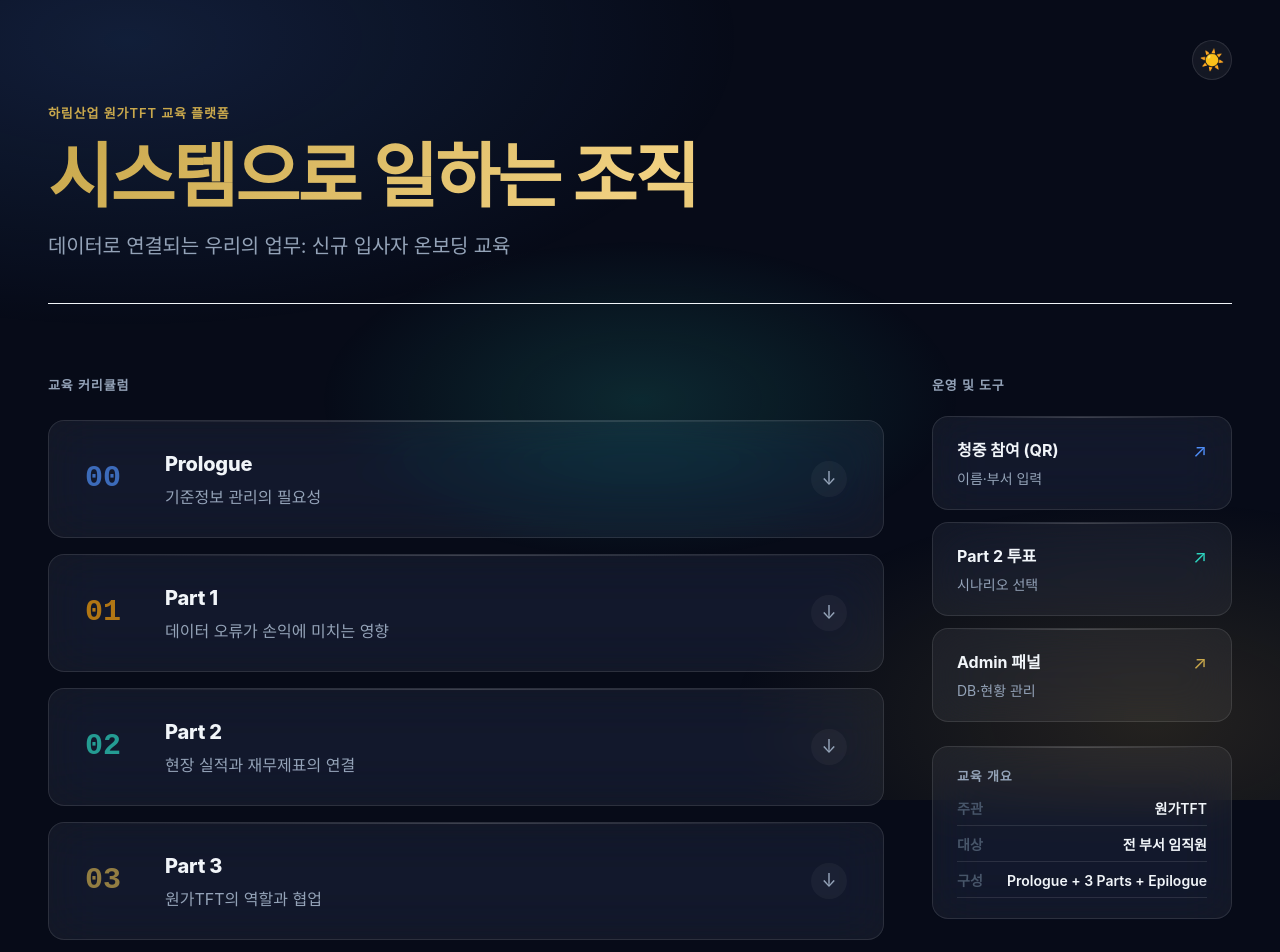
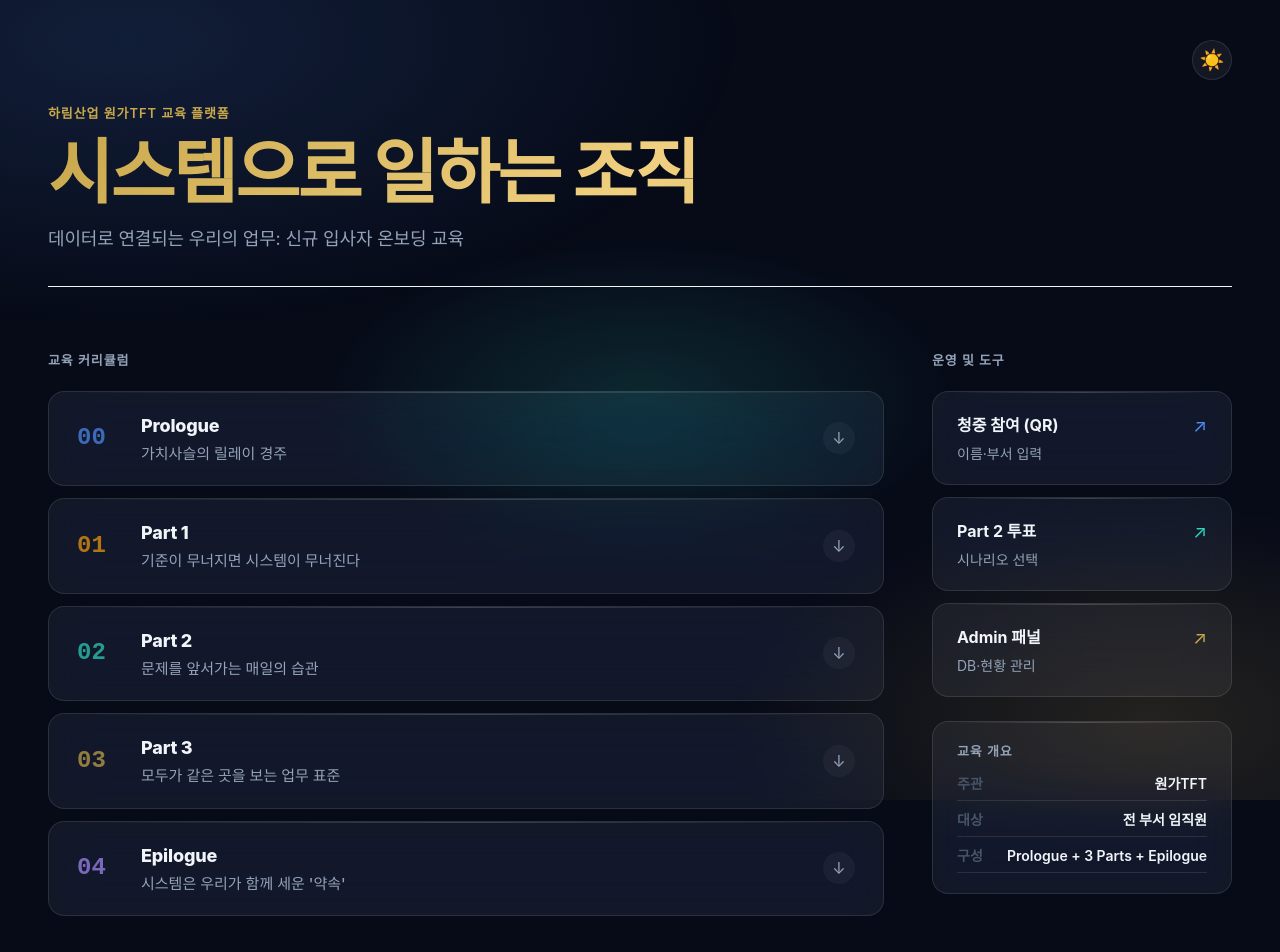
Before and after one commit to crusade153/onboarding, a Next.js app: page / in a window 1280 px wide. Shown: the top 952 px of the page. Built offline with nearby package versions, Linux system fonts and the light colour scheme.

Commit message:
메인페이지수정

```diff
--- a/src/app/page.tsx
+++ b/src/app/page.tsx
@@ -10,54 +10,52 @@ const SLIDES = [
     href: '/prologue',
     step: '00',
     label: 'Prologue',
-    desc: '기준정보 관리의 필요성',
+    desc: '가치사슬의 릴레이 경주',
     color: '#4F8EF7',
     image: '/cover-prologue.jpg',
-    message: '기준정보(Master Data)의 정확성은 전사 시스템의 기반입니다. 현재 부서별로 분산된 데이터를 하나의 통합된 흐름으로 연결하여, 업무 효율을 높이고 결산의 정확도를 확보하는 과정을 안내합니다.'
+    message: '내 업무의 결과는 다음 사람의 시작점입니다. 마케팅에서 기획한 신제품이 영업의 수주로 이어지고, 구매가 자재를 발주하면, 생산 현장이 기계를 돌립니다. 물류가 트럭에 제품을 싣고 출발하면, 재무가 최종적으로 우리가 번 돈을 계산하며 결승선을 통과합니다. 우리는 각자의 부서에서 서로의 데이터를 믿고 이어달리는 거대한 가치사슬(Value Chain)의 릴레이 경주를 하고 있습니다.'
   },
   {
     href: '/part1',
     step: '01',
     label: 'Part 1',
-    desc: '데이터 오류가 손익에 미치는 영향',
+    desc: '기준이 무너지면 시스템이 무너진다',
     color: '#F59E0B',
     image: '/cover-part1.jpg',
-    message: 'BOM 수율이나 판가 단위(UoM) 등 핵심 기준정보의 입력 오류가 전체 원가 및 손익에 미치는 영향을 시뮬레이션합니다. 사소한 데이터 오입력이 재무제표에 어떤 차이를 발생시키는지 직관적으로 확인해 봅니다.'
+    message: '나의 사소한 \'0\' 하나가 현장의 트럭을 멈추고, 10억 원의 결산 오류를 만듭니다. 각 부서의 데이터가 어떻게 연결되고, 한 줄의 오타가 어떤 나비효과를 부르는지 확인합니다.'
   },
   {
     href: '/part2',
     step: '02',
     label: 'Part 2',
-    desc: '현장 실적과 재무제표의 연결',
+    desc: ' 문제를 앞서가는 매일의 습관',
     color: '#2DD4BF',
     image: '/cover-part2.jpg',
-    message: '현장에서의 자재 출고와 생산 실적 등록이 ERP 시스템 내에서 제조원가와 매출원가로 변환되는 과정을 살펴봅니다. 각 부서의 물리적 업무가 시스템 상의 재무 수치로 어떻게 연결되는지 파악할 수 있습니다.'
+    message: 'Part 1에서 본 끔찍한 나비효과를 막는 방법은 멀리 있지 않습니다. 손익의 왜곡을 역추적해보면 결국 시스템의 근간인 \'기준정보\'와 그것을 다루는 \'우리의 습관\'에 도달하게 됩니다.'
   },
   {
     href: '/part3',
     step: '03',
     label: 'Part 3',
-    desc: '원가TFT의 역할과 협업',
+    desc: '모두가 같은 곳을 보는 업무 표준',
     color: '#C9A84C',
     image: '/cover-part3.jpg',
-    message: '수작업 데이터 취합과 엑셀 검증에 소요되는 시간을 줄이고, 시스템 기반의 자동화를 통해 데이터 분석과 사전 시뮬레이션 업무로 전환하는 원가TFT의 비전과 타 부서와의 협업 가이드를 소개합니다.'
+    message: 'Part 1의 \'정확한 기준정보\'와 Part 2의 \'철저한 일일관리\'가 만나면 엑셀 수작업은 사라집니다. 단절된 지식을 연결하여 탄생한 10개의 무인 자동화 대시보드를 소개합니다.'
   },
   {
     href: '/epilogue',
     step: '04',
     label: 'Epilogue',
-    desc: '정확한 시스템 구축을 위한 실천',
+    desc: '시스템은 우리가 함께 세운 \'약속\'',
     color: '#A78BFA',
     image: '/cover-epilogue.jpg',
-    message: '투명하고 정확한 손익 관리는 전 부서의 정확한 데이터 입력에서 시작됩니다. 본 교육을 통해 논의된 각 부서별 기준정보 관리 가이드라인과 실천 사항을 최종 정리하고 마무리합니다.'
+    message: '투명하고 정확한 손익 관리는 전 부서의 정확한 데이터 입력에서 시작됩니다. 시스템은 단순히 주어지는 것이 아닙니다. 시스템은 우리가 함께 세운 \'약속\'입니다.'
   },
 ];
 
 export default function Home() {
   const { theme, toggleTheme } = useTheme();
-  // 첫 번째 아코디언(Prologue)을 기본으로 열어둡니다.
   const [activeIdx, setActiveIdx] = useState<number | null>(null);
-  // 이미지 로드 실패 상태를 인덱스별로 관리합니다.
   const [imageErrors, setImageErrors] = useState<Record<number, boolean>>({});
 
   const toggleAccordion = (idx: number) => {
@@ -70,7 +68,6 @@ export default function Home() {
 
   return (
     <div style={{ minHeight: '100vh', position: 'relative', zIndex: 1 }}>
-      {/* 🚀 maxWidth를 1300으로 늘려 화면을 더 시원하게 확장했습니다. */}
       <div style={{ maxWidth: 1300, margin: '0 auto', padding: '40px 48px 80px' }}>
 
         {/* Theme Toggle Button */}
@@ -79,16 +76,9 @@ export default function Home() {
             onClick={toggleTheme}
             className="btn-ghost"
             style={{
-              display: 'flex',
-              alignItems: 'center',
-              justifyContent: 'center',
-              width: '40px',
-              height: '40px',
-              borderRadius: '50%',
-              fontSize: '1.25rem',
-              border: '1px solid var(--glass-border)',
-              cursor: 'pointer',
-              transition: 'all 0.2s ease'
+              display: 'flex', alignItems: 'center', justifyContent: 'center',
+              width: '40px', height: '40px', borderRadius: '50%', fontSize: '1.25rem',
+              border: '1px solid var(--glass-border)', cursor: 'pointer', transition: 'all 0.2s ease'
             }}
             aria-label="테마 전환"
           >
@@ -97,21 +87,19 @@ export default function Home() {
         </div>
 
         {/* Header */}
-        <div style={{ marginBottom: 72 }}>
-          <p className="caption" style={{ color: 'var(--gold)', marginBottom: 16 }}>하림산업 원가TFT 교육 플랫폼</p>
-          {/* SYSTEMA를 시스템으로 일하는 조직으로 변경 */}
+        <div style={{ marginBottom: 64 }}>
+          <p className="caption" style={{ color: 'var(--gold)', marginBottom: 12 }}>하림산업 원가TFT 교육 플랫폼</p>
           <h1 className="display text-gold" style={{ marginBottom: 16 }}>시스템으로 일하는 조직</h1>
-          <p style={{ fontSize: '1.25rem', color: 'var(--text2)', maxWidth: 600, lineHeight: 1.7, letterSpacing: '-0.01em' }}>
+          <p style={{ fontSize: '1.125rem', color: 'var(--text2)', maxWidth: 600, lineHeight: 1.6, letterSpacing: '-0.01em' }}>
             데이터로 연결되는 우리의 업무: 신규 입사자 온보딩 교육
           </p>
-          <hr className="divider" style={{ marginTop: 40 }} />
+          <hr className="divider" style={{ marginTop: 32 }} />
         </div>
 
-        {/* 🚀 좌측 슬라이드 영역의 비율(1fr)이 더 커지도록 우측 메뉴의 크기를 300px로 줄였습니다. */}
         <div style={{ display: 'grid', gridTemplateColumns: '1fr 300px', gap: 48, alignItems: 'start' }}>
 
           {/* Interactive Accordion Slides */}
-          <div style={{ display: 'flex', flexDirection: 'column', gap: 16 }}>
+          <div style={{ display: 'flex', flexDirection: 'column', gap: 12 }}>
             <p className="caption" style={{ marginBottom: 8 }}>교육 커리큘럼</p>
 
             {SLIDES.map((s, idx) => {
@@ -125,58 +113,53 @@ export default function Home() {
                   borderColor: isActive ? `${s.color}60` : 'var(--glass-border)',
                   background: isActive ? 'var(--glass-hover)' : 'var(--glass)'
                 }}>
-                  {/* Accordion Header (더 시원한 패딩 적용) */}
+                  {/* 슬림해진 Accordion Header */}
                   <div
                     onClick={() => toggleAccordion(idx)}
                     style={{
-                      padding: '28px 36px',
-                      display: 'flex',
-                      alignItems: 'center',
-                      gap: 24,
-                      cursor: 'pointer'
+                      padding: '20px 28px', // 여백 축소
+                      display: 'flex', alignItems: 'center', gap: 20, cursor: 'pointer'
                     }}
                   >
-                    <span style={{ fontFamily: 'monospace', fontSize: '1.875rem', fontWeight: 900, color: s.color, width: 56, flexShrink: 0, opacity: isActive ? 1 : 0.7, transition: 'opacity 0.3s' }}>
+                    <span style={{ fontFamily: 'monospace', fontSize: '1.5rem', fontWeight: 900, color: s.color, width: 44, flexShrink: 0, opacity: isActive ? 1 : 0.7, transition: 'opacity 0.3s' }}>
                       {s.step}
                     </span>
                     <div style={{ flex: 1 }}>
-                      <p style={{ fontWeight: 800, fontSize: '1.25rem', color: 'var(--text)', marginBottom: 6, letterSpacing: '-0.01em' }}>{s.label}</p>
-                      <p style={{ fontSize: '1rem', color: 'var(--text2)' }}>{s.desc}</p>
+                      <div style={{ display: 'flex', alignItems: 'baseline', gap: 12, marginBottom: 4 }}>
+                        <p style={{ fontWeight: 800, fontSize: '1.125rem', color: 'var(--text)', letterSpacing: '-0.01em' }}>{s.label}</p>
+                      </div>
+                      <p style={{ fontSize: '0.9375rem', color: 'var(--text2)', fontWeight: 500 }}>{s.desc}</p>
                     </div>
                     <div style={{
-                      width: 36, height: 36, borderRadius: '50%', background: 'var(--glass-light)',
+                      width: 32, height: 32, borderRadius: '50%', background: 'var(--glass-light)',
                       display: 'flex', alignItems: 'center', justifyContent: 'center',
                       transform: isActive ? 'rotate(180deg)' : 'rotate(0deg)',
                       transition: 'transform 0.4s cubic-bezier(0.4, 0, 0.2, 1)', color: 'var(--text2)',
-                      fontSize: '1.125rem'
+                      fontSize: '1rem'
                     }}>
                       ↓
                     </div>
                   </div>
 
-                  {/* Accordion Body (확장 영역) */}
+                  {/* 슬림해진 Accordion Body */}
                   <div style={{
-                    maxHeight: isActive ? '1000px' : '0px',
+                    maxHeight: isActive ? '600px' : '0px',
                     opacity: isActive ? 1 : 0,
                     transition: 'max-height 0.5s cubic-bezier(0.4, 0, 0.2, 1), opacity 0.4s ease',
                     borderTop: isActive ? '1px solid var(--glass-light)' : 'none'
                   }}>
-                    {/* 확장 시 내부 콘텐츠: 이미지와 텍스트의 크기를 키웠습니다. */}
-                    <div style={{ padding: '36px', display: 'flex', gap: '40px', alignItems: 'stretch' }}>
+                    <div style={{ padding: '24px 28px', display: 'flex', gap: '28px', alignItems: 'stretch' }}>
 
-                      {/* 🖼 이미지 렌더링 영역 (240px -> 320px로 확장) */}
+                      {/* 이미지 영역 축소 */}
                       <div style={{
                         flexShrink: 0,
-                        width: '320px',
-                        height: '213px', // 3:2 비율 유지
-                        borderRadius: '12px',
+                        width: '240px',
+                        height: '160px',
+                        borderRadius: '8px',
                         background: 'var(--glass-light)',
                         border: '1px solid var(--glass-border)',
-                        overflow: 'hidden',
-                        position: 'relative',
-                        display: 'flex',
-                        alignItems: 'center',
-                        justifyContent: 'center',
+                        overflow: 'hidden', position: 'relative',
+                        display: 'flex', alignItems: 'center', justifyContent: 'center',
                       }}>
                         {!hasImageError ? (
                           <Image
@@ -184,19 +167,19 @@ export default function Home() {
                             alt={`${s.label} 커버 이미지`}
                             fill
                             style={{ objectFit: 'cover' }}
-                            sizes="320px"
+                            sizes="240px"
                             onError={() => handleImageError(idx)}
                           />
                         ) : (
-                          <span style={{ color: 'var(--text3)', fontSize: '0.9375rem', fontWeight: 600 }}>
+                          <span style={{ color: 'var(--text3)', fontSize: '0.875rem', fontWeight: 600 }}>
                             {s.image} 필요
                           </span>
                         )}
                       </div>
 
-                      {/* 텍스트 및 버튼 영역 (폰트 사이즈 증대) */}
+                      {/* 텍스트 영역 다듬기 */}
                       <div style={{ flex: 1, display: 'flex', flexDirection: 'column', justifyContent: 'space-between' }}>
-                        <p style={{ fontSize: '1rem', color: 'var(--text2)', lineHeight: 1.75, marginBottom: 24 }}>
+                        <p style={{ fontSize: '0.9375rem', color: 'var(--text2)', lineHeight: 1.6, wordBreak: 'keep-all', marginBottom: 20 }}>
                           {s.message}
                         </p>
 
@@ -204,23 +187,18 @@ export default function Home() {
                           <Link href={s.href} style={{ textDecoration: 'none' }}>
                             <button style={{
                               background: `linear-gradient(135deg, ${s.color}, ${s.color}dd)`,
-                              color: '#fff',
-                              border: 'none',
-                              padding: '14px 32px',
-                              borderRadius: '8px',
-                              fontWeight: 700,
-                              fontSize: '1rem',
-                              cursor: 'pointer',
-                              display: 'inline-flex',
-                              alignItems: 'center',
-                              gap: 10,
-                              boxShadow: `0 4px 14px ${s.color}40`,
+                              color: '#fff', border: 'none',
+                              padding: '10px 24px', // 버튼 크기 축소
+                              borderRadius: '6px',
+                              fontWeight: 700, fontSize: '0.9375rem',
+                              cursor: 'pointer', display: 'inline-flex', alignItems: 'center', gap: 8,
+                              boxShadow: `0 4px 12px ${s.color}30`,
                               transition: 'transform 0.15s, box-shadow 0.15s'
                             }}
-                            onMouseEnter={(e) => { e.currentTarget.style.transform = 'translateY(-2px)'; e.currentTarget.style.boxShadow = `0 6px 20px ${s.color}60`; }}
-                            onMouseLeave={(e) => { e.currentTarget.style.transform = 'translateY(0)'; e.currentTarget.style.boxShadow = `0 4px 14px ${s.color}40`; }}
+                            onMouseEnter={(e) => { e.currentTarget.style.transform = 'translateY(-2px)'; e.currentTarget.style.boxShadow = `0 6px 16px ${s.color}50`; }}
+                            onMouseLeave={(e) => { e.currentTarget.style.transform = 'translateY(0)'; e.currentTarget.style.boxShadow = `0 4px 12px ${s.color}30`; }}
                             >
-                              강연 입장하기 <span style={{ fontSize: '1.125rem' }}>→</span>
+                              강연 입장하기 <span style={{ fontSize: '1.125rem', lineHeight: 1 }}>→</span>
                             </button>
                           </Link>
                         </div>
@@ -232,19 +210,19 @@ export default function Home() {
               );
             })}
 
-            {/* 추가된 하단 메시지 영역 */}
-            <div className="anim-up" style={{ textAlign: 'center', marginTop: '64px', paddingBottom: '20px' }}>
-              <p style={{ fontSize: '1rem', color: 'var(--text2)', marginBottom: '8px' }}>
+            {/* 하단 메시지 영역도 약간 슬림하게 */}
+            <div className="anim-up" style={{ textAlign: 'center', marginTop: '48px', paddingBottom: '20px' }}>
+              <p style={{ fontSize: '0.9375rem', color: 'var(--text2)', marginBottom: '8px' }}>
                 기준이 무너지면 시스템이 무너집니다.
               </p>
-              <p style={{ fontSize: '1.25rem', fontWeight: 700, color: 'var(--text)' }}>
+              <p style={{ fontSize: '1.125rem', fontWeight: 700, color: 'var(--text)' }}>
                 시스템은 단순히 주어지는 것이 아닙니다. 우리가 <span style={{ color: 'var(--gold)' }}>함께 세운 약속</span>입니다.
               </p>
             </div>
 
           </div>
 
-          {/* Utility panel (우측 메뉴) */}
+          {/* 우측 메뉴 (유지) */}
           <div style={{ display: 'flex', flexDirection: 'column', gap: 12 }}>
             <p className="caption" style={{ marginBottom: 8 }}>운영 및 도구</p>
 
@@ -266,7 +244,6 @@ export default function Home() {
               </Link>
             ))}
 
-            {/* Quick info */}
             <div className="glass-card" style={{ padding: '20px 24px', marginTop: 12 }}>
               <p className="caption" style={{ marginBottom: 12 }}>교육 개요</p>
               <div style={{ display: 'flex', flexDirection: 'column', gap: 8 }}>
```
